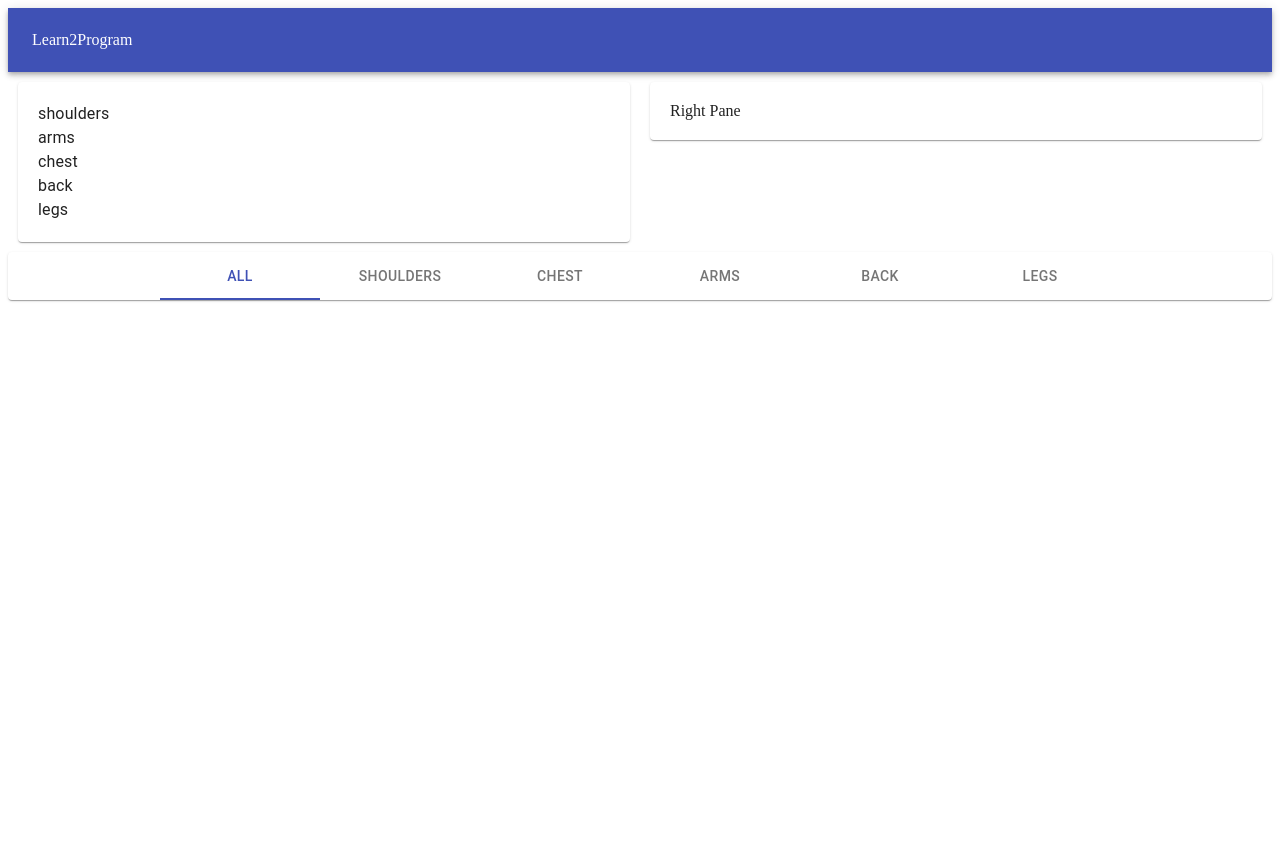
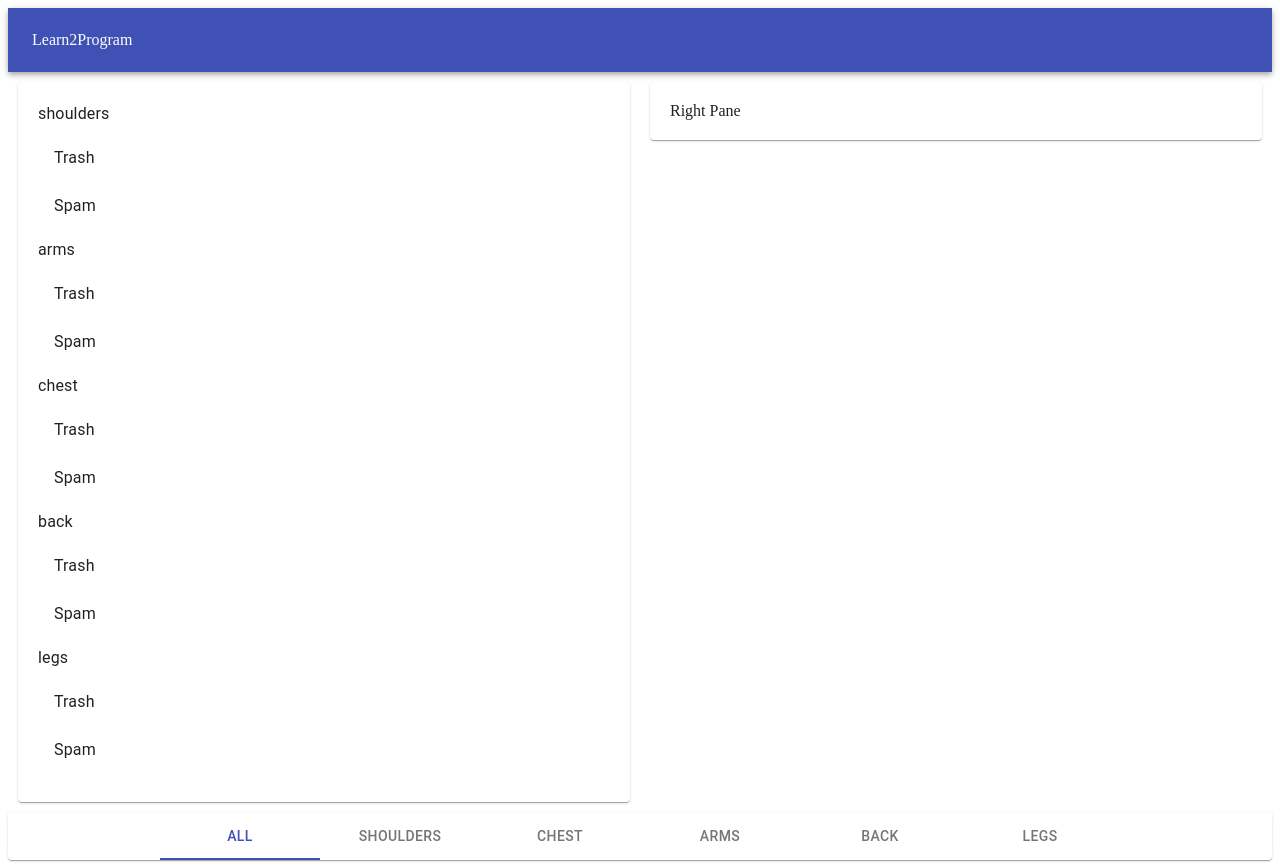
Before and after one commit to kristina-arezina/terms-2-program, a React (Create React App) app: page / in a window 1280 px wide. Before the commit the page ends 800 px from the top, so only its background shows below. Built offline with nearby package versions, Linux system fonts and the light colour scheme.

Commit message:
got list to render on left side

```diff
--- a/src/components/Exercises/index.js
+++ b/src/components/Exercises/index.js
@@ -1,22 +1,39 @@
-import React from "react"
+import React, {Fragment} from "react"
 import { Grid, Paper, Typography } from "@material-ui/core"
 import {exercises} from "../../store";
+import List from '@material-ui/core/List';
+import ListItem from '@material-ui/core/ListItem';
+import ListItemText from '@material-ui/core/ListItemText';
 
 
 
 const styles = {
-    Paper: {padding:20, margin:10,}
+    Paper: {padding:20, margin:10,},
+    Typography: {textTransform: "capitalize"}
 };
+
+function ListItemLink(props) {
+    return <ListItem button component="a" {...props} />;
+}
 
 export default ({exercises}) =>
     <Grid container>
         <Grid item sm>
             <Paper style={styles.Paper}>
                 {exercises.map(([group, exercises]) =>
-                    <Typography>
-                        {group}
-                    </Typography>
-
+                    <Fragment>
+                        <Typography >
+                            {group}
+                        </Typography>
+                        <List component="nav" aria-label="secondary mailbox folders">
+                            <ListItem button>
+                                <ListItemText primary="Trash" />
+                            </ListItem>
+                            <ListItemLink href="#simple-list">
+                                <ListItemText primary="Spam" />
+                            </ListItemLink>
+                        </List>
+                    </Fragment>
                 )}
 
             </Paper>
```
